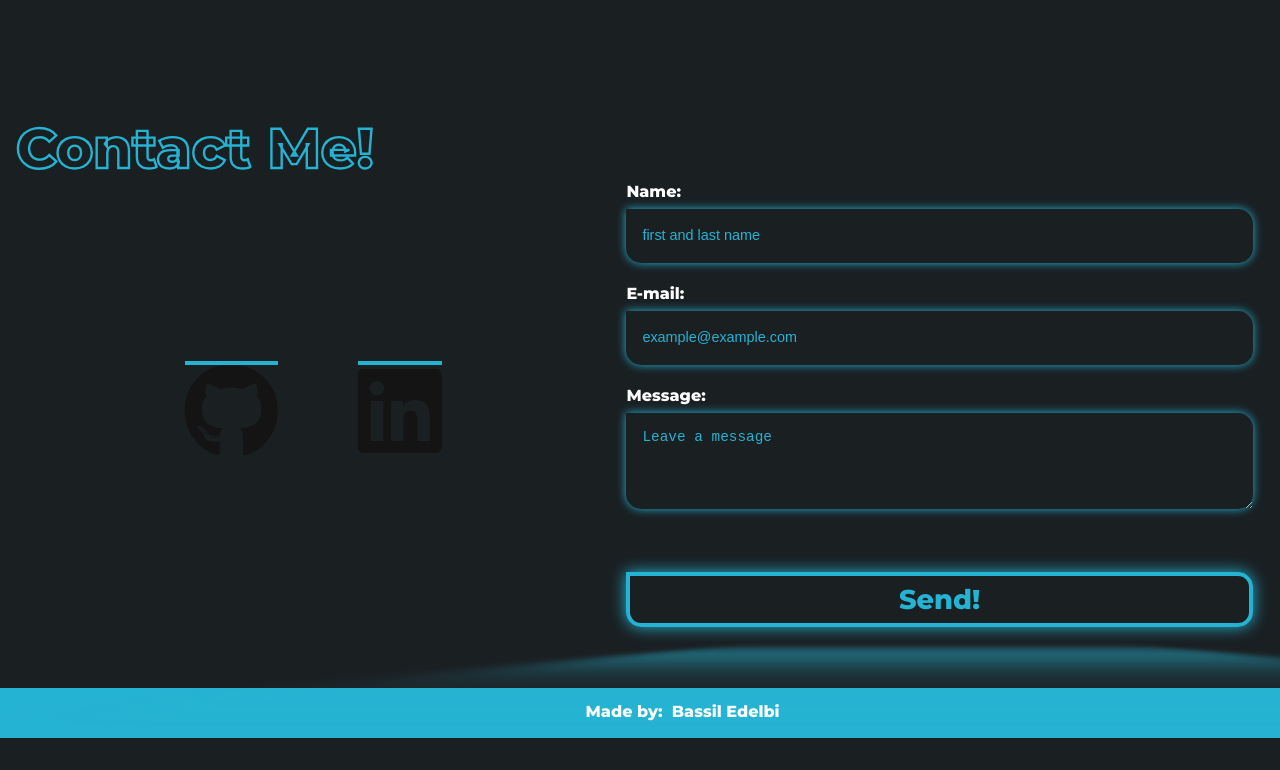
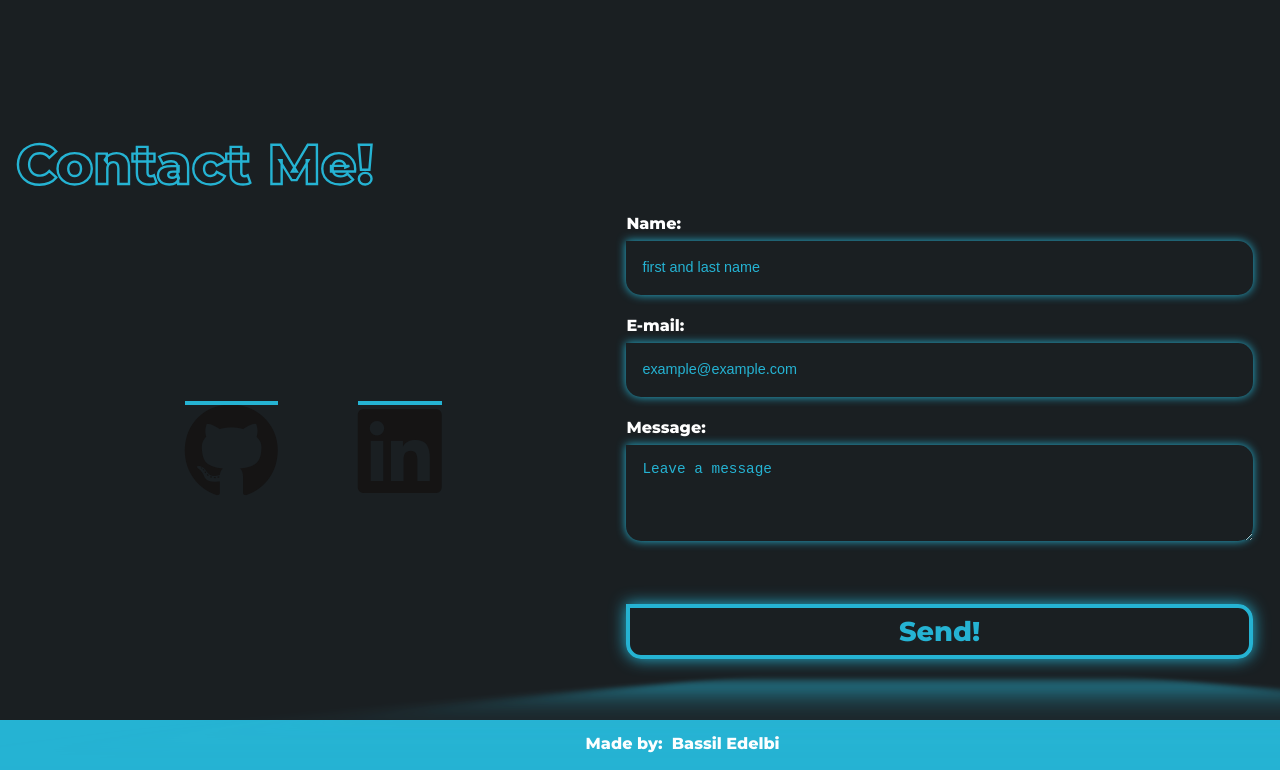
Before and after one commit to Bassil88/My-React-Portfolio, a React (Vite) app: page / in a window 1280 px wide. Shown: the part 4012-4782 px from the top of the page. Before the commit the page ends 4750 px from the top, so only its background shows below. Built offline with nearby package versions, Linux system fonts and the light colour scheme.

Commit message:
small adjustment

```diff
--- a/src/styles/_contact.scss
+++ b/src/styles/_contact.scss
@@ -13,7 +13,7 @@
 div{
   h2{
     text-align: start;
-    margin-left: 1rem;
+    margin: 1rem;
   }
 }
 }
@@ -70,6 +70,7 @@ div{
     justify-content: center;
     align-items: center;
     height: 100%;
+    margin-top: 1rem;
     ul{
       position: relative;
       display: flex;
```
